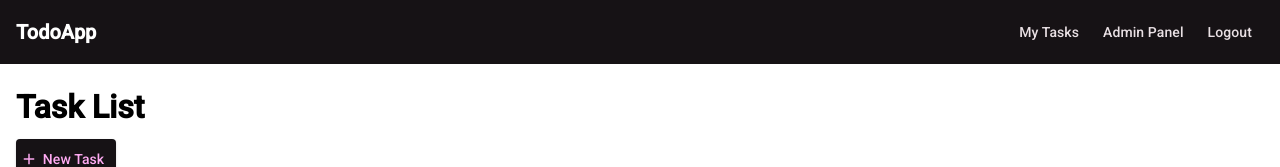
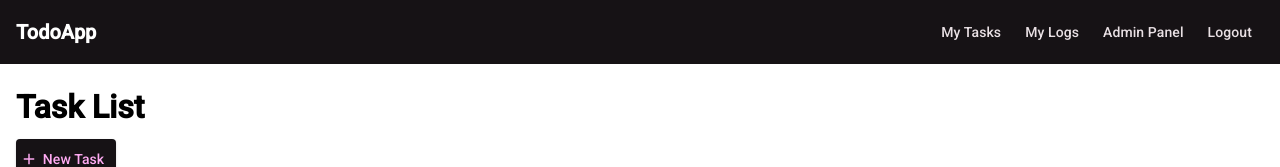
Before and after one commit to VKoutsos/todo_api, an Angular app in the folder todo-app-frontend/: page /tasks in a window 1280 px wide. Shown: the top 167 px of the page. Built offline with nearby package versions, Linux system fonts and the light colour scheme; no server answers; sample sign-in values are in the browser's storage.

Commit message:
added logs to navbar (no register date though)

```diff
--- a/todo-app-frontend/src/app/navbar/navbar.component.html
+++ b/todo-app-frontend/src/app/navbar/navbar.component.html
@@ -10,6 +10,7 @@
 
     <ng-container *ngIf="authService.isLoggedIn(); else guestLinks">
       <button mat-button routerLink="/tasks">My Tasks</button>
+      <button mat-button routerLink="/users/logs">My Logs</button>
       <button mat-button *ngIf="isAdmin" [routerLink]="['/admin/users']">Admin Panel</button>
       <button mat-button (click)="logout()">Logout</button>
     </ng-container>
```
